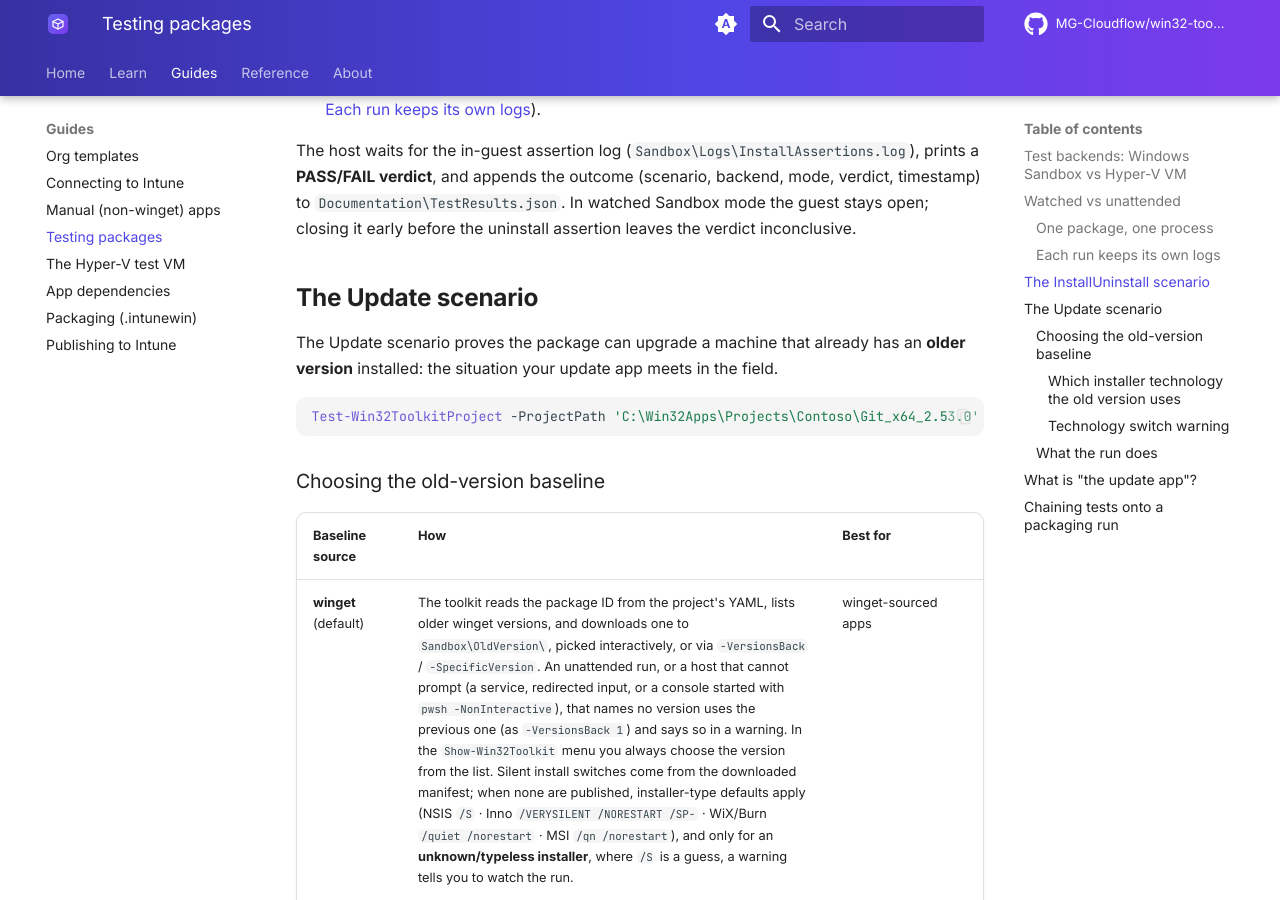
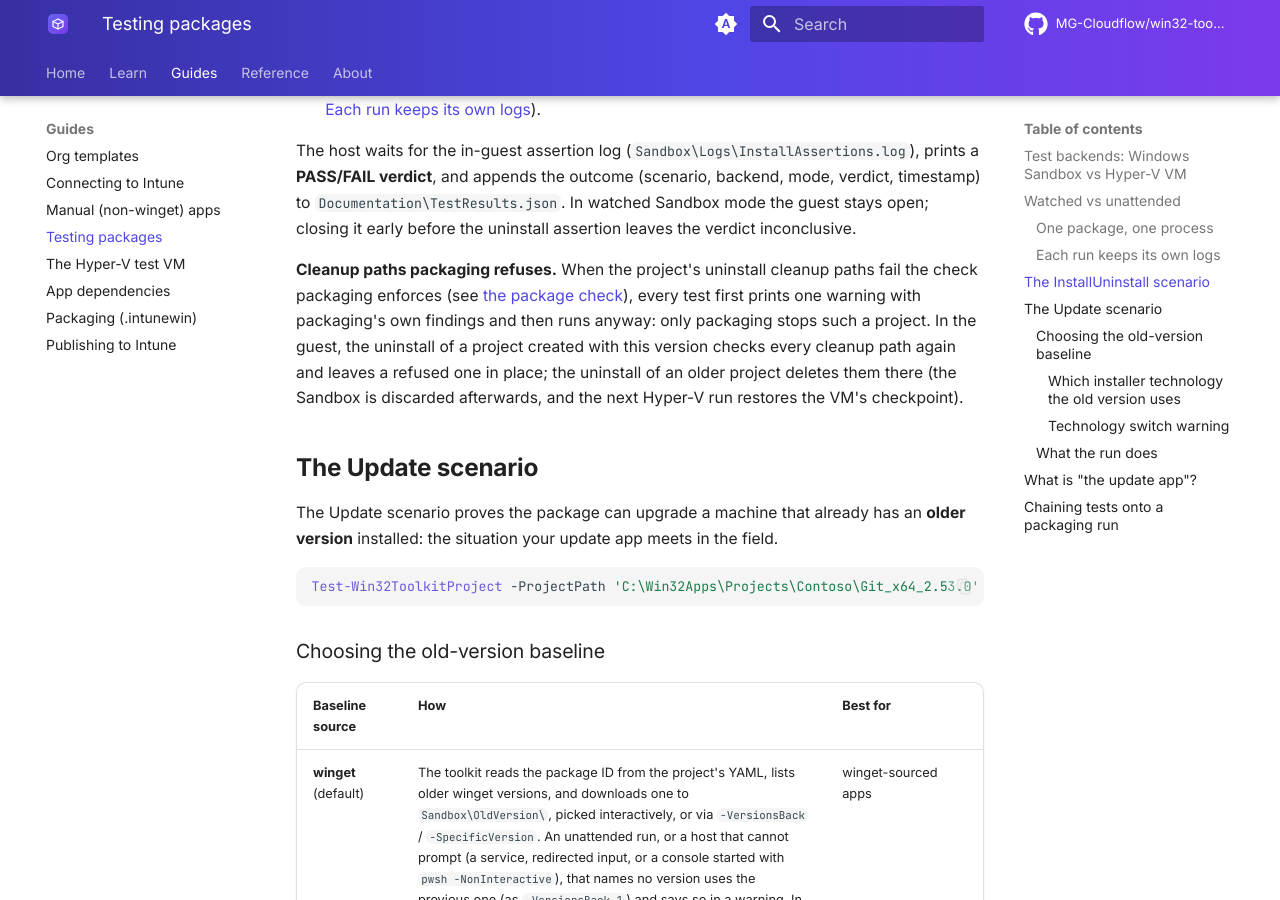
Before and after one commit to MG-Cloudflow/win32-toolkit, an MkDocs documentation site: the page built from docs/testing.md, in a window 1280 px wide and 900 px high, scrolled down 5910 px. Built offline with MkDocs 1.6.1 and Material for MkDocs 9.7.7, drawn with Linux system fonts in a browser that asks for light colours; comment, search, counter and statistics services are not loaded.

Commit message:
feat(test): warn before testing a project whose cleanup paths Export refuses
A project whose uninstall cleanup paths fail the check Export enforces was
tested without a word (live finding P3-guard-sb #2): only Export said
anything, later. Maintainer decision F7 (installer-identity PR 2 spec §1b,
2026-10-22): warn on every backend, then run; Export stays the only hard stop
(D6).

Test-Win32ToolkitProject now asks Get-Win32ToolkitCleanupPathFinding (the
same evaluation behind Export's error and Publish's warning) right after the
backend is resolved, before the Sandbox single-instance wait and the
Intune-parity pre-check. When it reports anything, one host warning says
"Export refuses this project (<n> uninstall cleanup-path finding(s)); the
test runs anyway.", followed by Export's own finding texts and what the
guest uninstall does with them (a project created with this version checks
every cleanup path again and leaves a refused one in place; an older
project's uninstall deletes them). Every backend, every scenario, watched or
unattended; once per outer call (the legs of an Update
'-BaselineInstallerType Both' run do not repeat it). The test itself runs as
before.

Docs: Test-Win32ToolkitProject help (.DESCRIPTION) and the regenerated
reference page; docs/testing.md ("Cleanup paths packaging refuses").

Tests: TestDispatch.unit [16] (one warning with both findings before the run
starts on Hyper-V watched, Hyper-V unattended and Sandbox unattended; none
without findings; before the parity pre-check's warning when that does not
start the run; no check inside a Both leg), UpdateTest.unit [10] (e) (Both:
one check and one warning for the two legs). C-9: TestDispatch.unit,
UpdateTest.unit and UpdateBaselineProject.unit, which load
Test-Win32ToolkitProject selectively, shadow the new call.

Co-Authored-By: Claude Opus 5.5 <noreply@anthropic.com>

```diff
--- a/docs/testing.md
+++ b/docs/testing.md
@@ -222,6 +222,13 @@ The host waits for the in-guest assertion log (`Sandbox\Logs\InstallAssertions.l
 `Documentation\TestResults.json`. In watched Sandbox mode the guest stays open; closing it early before
 the uninstall assertion leaves the verdict inconclusive.
 
+**Cleanup paths packaging refuses.** When the project's uninstall cleanup paths fail the check packaging
+enforces (see [the package check](packaging.md#the-package-check)), every test first prints one warning
+with packaging's own findings and then runs anyway: only packaging stops such a project. In the guest, the
+uninstall of a project created with this version checks every cleanup path again and leaves a refused one
+in place; the uninstall of an older project deletes them there (the Sandbox is discarded afterwards, and
+the next Hyper-V run restores the VM's checkpoint).
+
 <!-- SCREENSHOT: Windows Sandbox during an InstallUninstall run, with the 2-minute countdown dialog visible over the freshly installed app -->
 
 ## The Update scenario
```
Also changed, not shown: docs/reference/Test-Win32ToolkitProject.md (+4 -0 lines), 4 other files.
